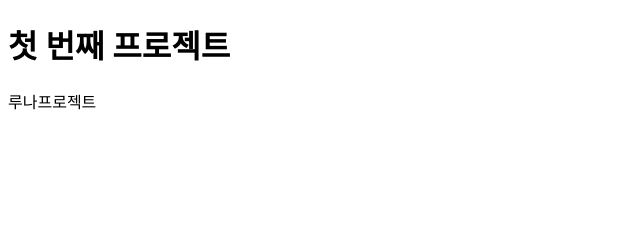
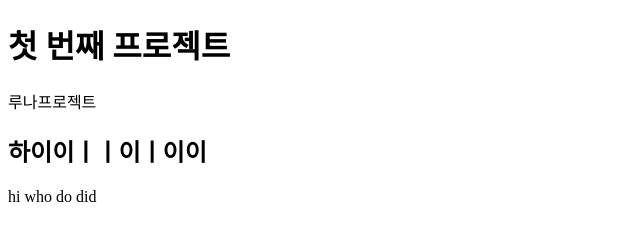
Before and after one commit to pumkyQ/df, a plain HTML site: page index.html in a window 1280 px wide. Shown: the whole page, without its empty margins (0-640 px from the left). Drawn offline with Linux system fonts and the light colour scheme.

Commit message:
second commit

```diff
--- a/index.html
+++ b/index.html
@@ -10,5 +10,7 @@
 <body>
     <h1> 첫 번째 프로젝트 </h1>
     <p>루나프로젝트</p>
+                  <h2> 하이이ㅣㅣ이ㅣ이이</h2>
+    <div> hi who do did </div>
 </body>
 </html>
```
